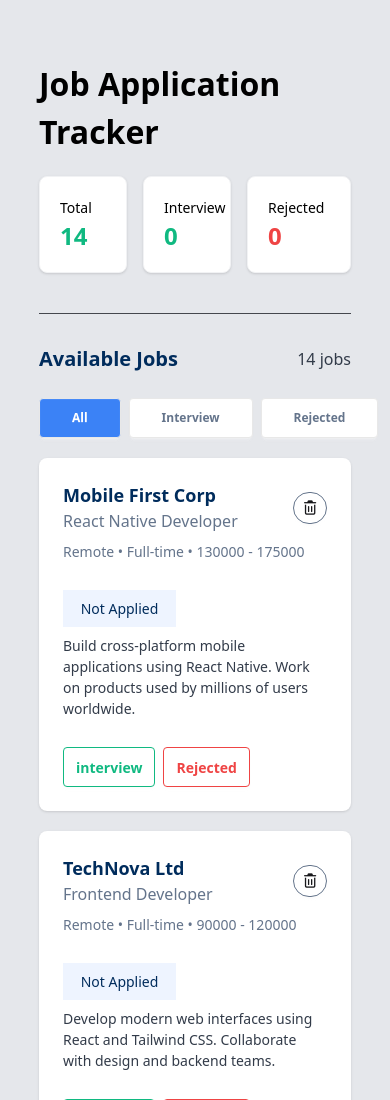
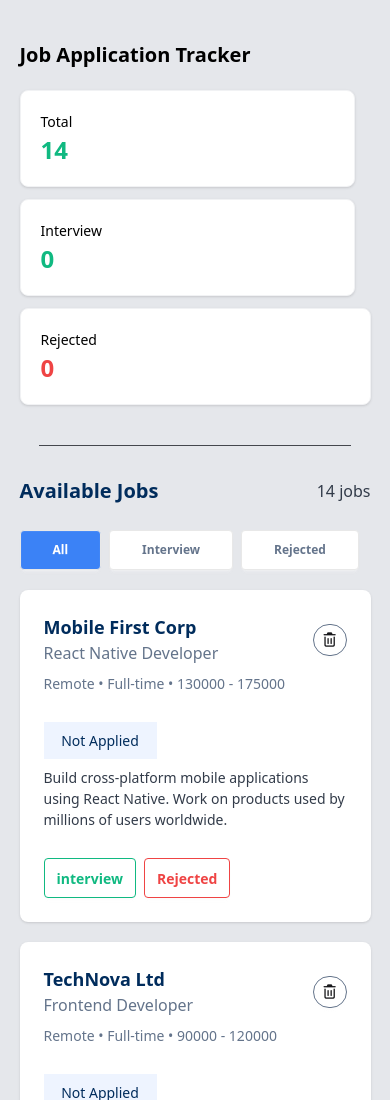
Before and after one commit to abdul-korim-web/assingment-4, a plain HTML site: page index.html in a window 390 px wide. Shown: the top 1100 px of the page. Drawn offline with nearby package versions, Linux system fonts and the light colour scheme.

Commit message:
mobile desing problem fixed

```diff
--- a/index.html
+++ b/index.html
@@ -17,9 +17,9 @@
     <title>Job Application Tracker</title>
   </head>
   <body class="bg-gray-200 min-h-screen">
-    <header class="w-[80%] mx-auto pt-[60px]">
-      <h2 class="font-bold text-[32px] text-black">Job Application Tracker</h2>
-      <div class="grid grid-cols-3 mt-[20px] space-x-[16px]">
+    <header class="w-[90%] md:w-[80%] mx-auto pt-[40px] md:pt-[60px]">
+      <h2 class="font-bold text-[20px] md:text-[32px] text-black">Job Application Tracker</h2>
+      <div class="grid grid-cols-1 md:grid-cols-3 mt-[20px] space-x-[16px] space-y-3 ">
         <div
           class="bg-white border border-[#F1F2F4] h-[97px] p-[20px] shadow rounded-[8px]"
         >
@@ -43,7 +43,7 @@
     <!--  hr line  -->
     <hr class="w-[80%] mx-auto text-[#44474d] mt-[40px]" />
     <!--  job section -->
-    <section class="jobs w-[80%] mx-auto mt-[30px]">
+    <section class="jobs w-[90%] md:w-[80%] mx-auto mt-[30px]">
       <div class="flex justify-between items-center">
         <h2 class="font-[600] text-[20px] text-[#002C5C]">Available Jobs</h2>
         <p  class="text-[#323B49] text-[16px] font-[500]"><span id="AvailableJobs">0</span> jobs</p>
@@ -68,12 +68,12 @@
         </button>
       </div>
     </section>
-   <section id="all-jobs" class=" main  w-[80%] mx-auto mt-5 flex  flex-col space-y-5">
+   <section id="all-jobs" class=" main  w-[90%] md:w-[80%] mx-auto mt-5 flex  flex-col space-y-5">
    </section>
-   <section id="interviewJobsSection" class=" hidden  w-[80%] mx-auto mt-5 flex  flex-col space-y-5">
+   <section id="interviewJobsSection" class=" hidden   w-[90%] md:w-[80%] mx-auto mt-5 flex  flex-col space-y-5">
 
    </section>
-   <section id="rejectedSection" class=" hidden  w-[80%] mx-auto mt-5 flex  flex-col space-y-5">
+   <section id="rejectedSection" class=" hidden  w-[90%] md:w-[80%] mx-auto mt-5 flex  flex-col space-y-5">
 
    </section>
     <script src="main.js"></script>
--- a/main.js
+++ b/main.js
@@ -311,7 +311,7 @@ InterviewButton.addEventListener("click",()=>{
    const interViewData = interviewJobs.map((item) => {
 
     return `
-        <div id="mainContainer" class="card  bg-base-100 card-xs shadow-sm">
+        <div id="mainContainer" class="card shadow-2xl bg-base-100 card-xs ">
         <div class="card-body p-[24px] ">
           <div class="flex justify-between items-center">
             <div>
```
